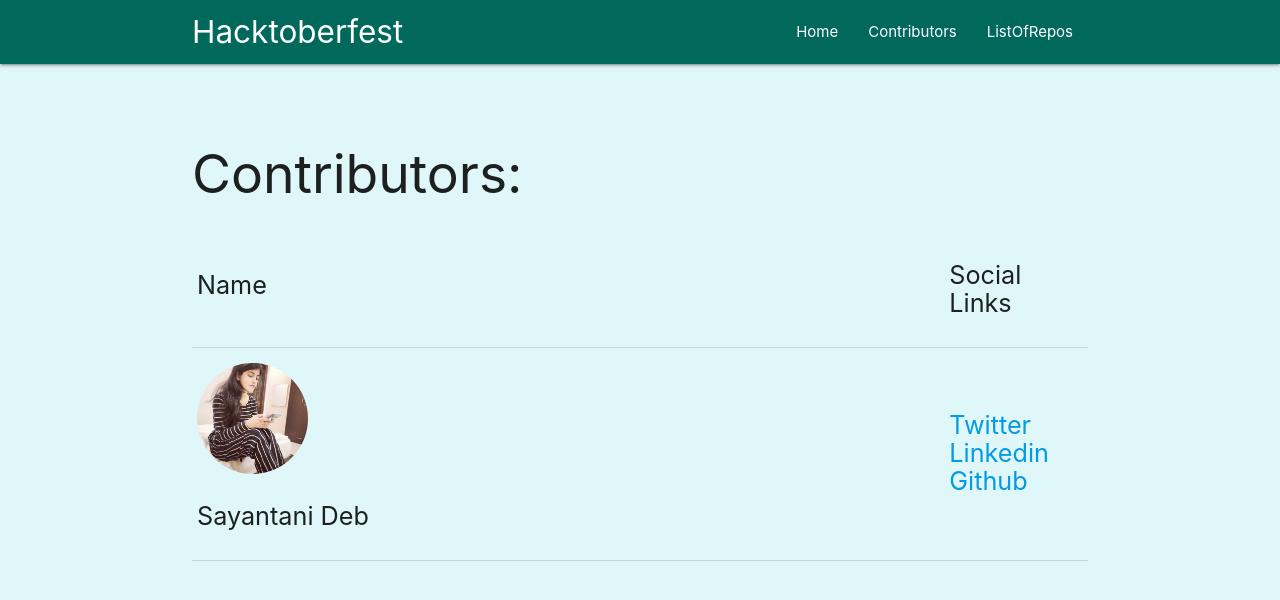
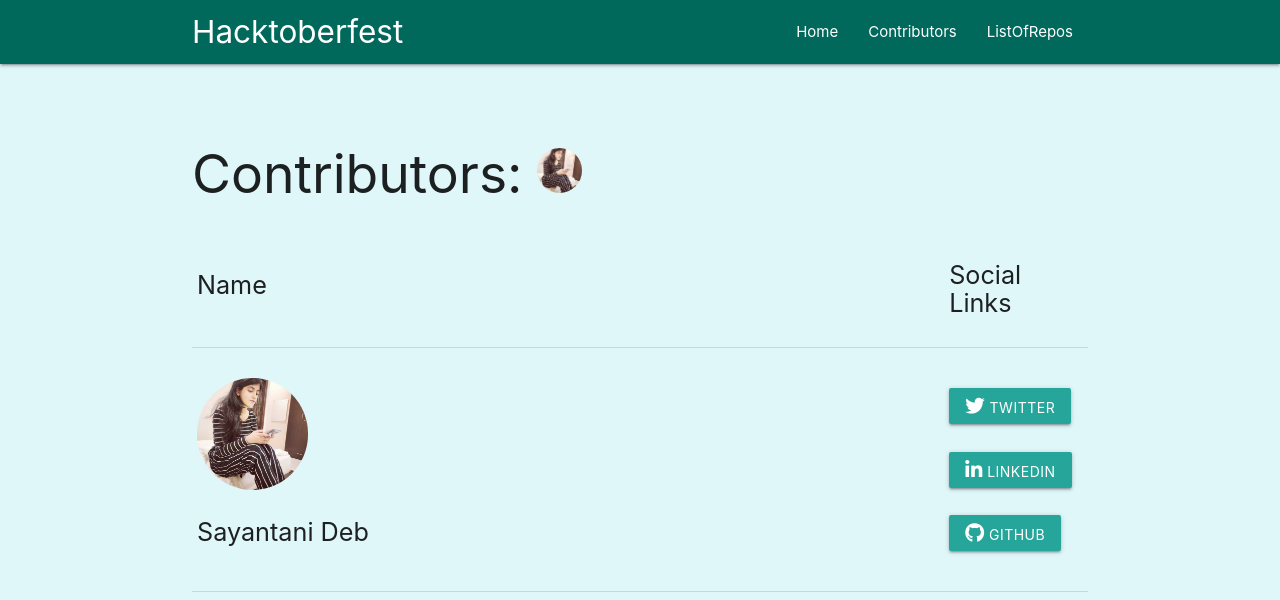
Before and after one commit to HacktoberfestSIT/List-of-repos, a plain HTML site: page pages/Contributors.html in a window 1280 px wide. Drawn offline with nearby package versions, Linux system fonts and the light colour scheme.

Commit message:
Update Contributors.html
I make this page is awesome and beautiful. I am updated the Social links, and it's UI UX, and it is looking too good.

```diff
--- a/pages/Contributors.html
+++ b/pages/Contributors.html
@@ -8,13 +8,14 @@
     <link rel="icon" href="../images/favicon.png" type="image.png">
     <link type="text/css" rel="stylesheet" href="../css/materialize.min.css"  media="screen,projection"/>
     <link href="https://fonts.googleapis.com/icon?family=Material+Icons" rel="stylesheet">
+    <link href="https://cdnjs.cloudflare.com/ajax/libs/font-awesome/5.15.1/css/all.min.css" rel="stylesheet">
 
 </head>
 <body class=" cyan lighten-5">
 
     <nav class="nav-wraper  teal darken-3">
         <div class="container">
-            <a href="#" class="brand-logo">Hacktoberfest</a>
+            <a href="index.html" class="brand-logo">Hacktoberfest</a>
             <a href="" class="sidenav-trigger" data-target="mobile-links">
                 <i class="material-icons">menu</i>
             </a>
@@ -40,7 +41,8 @@
     <br>
 
 
-   <h2> Contributors: </h2>
+   <h2> Contributors: <img class="circle" src="../images/SayantaniDeb.jpeg" style="height:auto;
+            width:5%;" title="Sayantani Deb" alt="Sayantani Deb"></h2>
 
    <table class="highlight centered">
        <tr>
@@ -57,16 +59,21 @@
 
         </th>
 
-            <th><h4 class="flow-text">
+            <th>
+            <h4 class="flow-text">
                 <ul>
-              <li>  <a href="https://twitter.com/SayantaniDeb2">Twitter</a> </li>
-              <li>  <a href="https://www.linkedin.com/in/sayantani-deb-035794200/">Linkedin</a> </li>
-              <li>  <a href="https://github.com/SayantaniDeb">Github</a> </li>
-            <ul>
+                    <li>
+                        <a class="waves-effect waves-light btn" href="https://twitter.com/SayantaniDeb2"><i class="fab fa-twitter"></i> Twitter</a>
+                    </li><br>
+                    <li>
+                        <a class="waves-effect waves-light btn" href="https://www.linkedin.com/in/sayantani-deb-035794200/"><i class="fab fa-linkedin-in"></i> Linkedin</a>
+                    </li><br>
+                    <li>
+                        <a class="waves-effect waves-light btn" href="https://github.com/SayantaniDeb"><i class="fab fa-github"></i> Github</a>
+                    </li>
+                <ul>
             </h4>
-
-
-            </th>
+        </th>
 
        </tr>
    </table>
```
